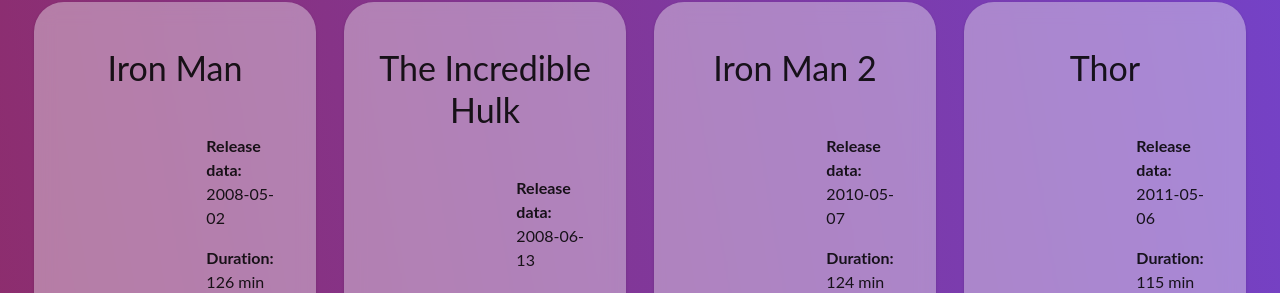
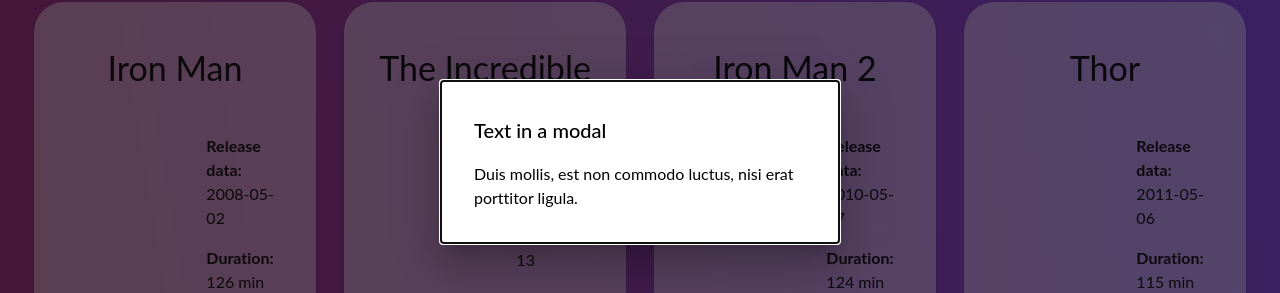
Before and after one commit to Mr-TwisT/mcu, a React (Vite) app: page /movies in a window 1280 px wide. Shown: the part 238-531 px from the top of the page. Built offline with nearby package versions, Linux system fonts and the light colour scheme.

Commit message:
create basic ModalCard

```diff
--- /dev/null
+++ b/src/components/ModalCard.jsx
@@ -0,0 +1,30 @@
+import { Box, Modal, Typography } from '@mui/material';
+
+const ModalCard = () => {
+  return (
+    <>
+      <Modal open={true} onClose={() => ''}>
+        <Box
+          sx={{
+            position: 'absolute',
+            top: '50%',
+            left: '50%',
+            transform: 'translate(-50%, -50%)',
+            width: 400,
+            bgcolor: 'background.paper',
+            border: '2px solid #000',
+            boxShadow: 24,
+            p: 4,
+          }}
+        >
+          <Typography variant="h6">Text in a modal</Typography>
+          <Typography mt={2}>
+            Duis mollis, est non commodo luctus, nisi erat porttitor ligula.
+          </Typography>
+        </Box>
+      </Modal>
+    </>
+  );
+};
+
+export default ModalCard;
--- a/src/pages/MoviesPage.jsx
+++ b/src/pages/MoviesPage.jsx
@@ -2,11 +2,14 @@
 import { useSelector } from 'react-redux';
 
 import MovieCard from '../components/MovieCard';
+import ModalCard from '../components/ModalCard';
 
 const MoviesPage = () => {
   const { movieCardItems } = useSelector((store) => store.movieCard);
 
   return (
+    <>
+      <ModalCard />
       <Stack
         sx={{
           width: '100%',
@@ -52,6 +55,7 @@
           ))}
         </Box>
       </Stack>
+    </>
   );
 };
 
```
Lines whose indentation alone changed are shown as unchanged.
